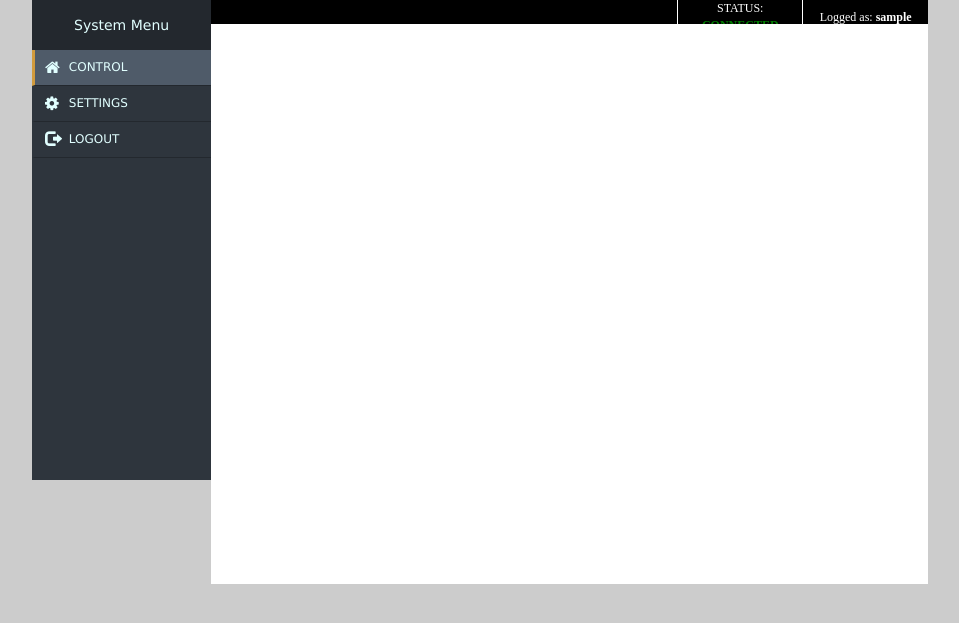
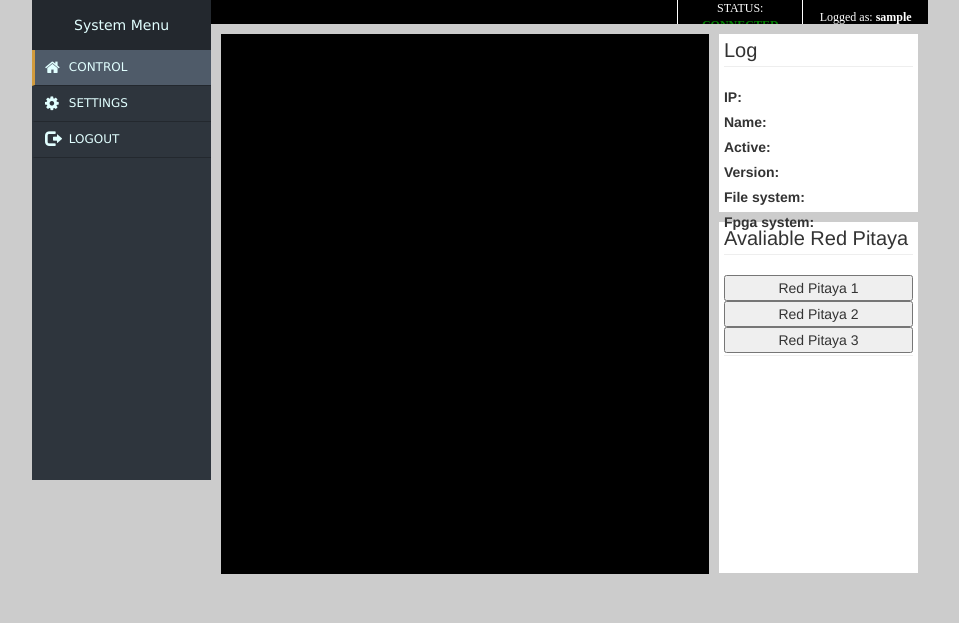
Before and after one commit to 1nfused/RemoteAccess, a Flask app: page /index in a window 1280 px wide. Shown: the top 623 px of the page, without its empty margins (160-1119 px from the left). Run offline with Flask 2, Linux system fonts and the light colour scheme; the visitor is signed in with stand-in values (Sample User, id 1); some libraries are stand-ins or nearby versions.

Commit message:
Added some basic layout in index. Added some basic error handling. Meh :D

```diff
--- a/remote_system/app/main.py
+++ b/remote_system/app/main.py
@@ -8,6 +8,10 @@ from sqlalchemy.orm import relationship
 import datetime
 import json
 import logging
+import requests
+from requests.exceptions import HTTPError, ConnectionError
+
+import constants
 
 app = Flask(__name__)
 app.config.from_object(os.environ['APP_SETTINGS'])
@@ -15,6 +19,7 @@ app.config['SQLALCHEMY_TRACK_MODIFICATIONS'] = False
 db = SQLAlchemy(app)
 
 
+# User class
 class User(db.Model):
     __tablename__ = "users"
 
@@ -23,13 +28,26 @@ class User(db.Model):
     name = db.Column(db.String, nullable=False)
     email = db.Column(db.String, nullable=False)
     password = db.Column(db.String, default="root")
-    role = db.Column(db.Boolean, default=False)
+    role = db.Column(db.Boolean, nullable=False)
 
     def __init__(self, username, password, name, email):
         self.username = username
         self.password = password
         self.name = name
         self.email = email
+
+
+# Red Pitaya instance class
+class RedPitaya(db.Model):
+    __tablename__ = "redpitaya"
+
+    id = db.Column(db.Integer, primary_key=True)
+    name = db.Column(db.String, nullable=False)
+    mac = db.Column(db.String, nullable=False)
+
+    def __init__(self, name, mac):
+        self.name = name
+        self.mac = mac
 
 
 @app.route('/', methods=['GET', 'POST'])
@@ -72,12 +90,38 @@ def index():
     return render_template('index.html')
 
 
+# One of the main functions
+@app.route('/connect_pitaya', methods=['POST'])
+def connect_pitaya():
+
+    rp = request.form.get('button_pitaya', type=str)
+    mac = constants.registred_red_pitaya.get(rp)
+
+    # Try and connect to the redpitaya
+    try:
+        r = requests.get("http://www.ip-address.com")
+    except ConnectionError:
+        flash("Could not connect Red Pitaya. Please check your connection")
+        return render_template(
+            'index.html',
+            error="error")
+    print "We are ok! :)"
+    flash("Successfully connected %s with MAC: %s" % (rp, mac))
+    return redirect(url_for('index'))
+
+
 @app.route('/settings', methods=['GET', 'POST'])
 def settings():
+    response = {"success": True }
     # If we want to update our contant info
     if request.method == 'POST':
 
         username = request.form.get('username', type=str)
+        if User.query.filter(username == username).first():
+            response = {
+                "success": False, "error": "Username already exists"}
+            return redirect(url_for('settings', response=response))
+
         name = request.form.get('name', type=str)
         surname = request.form.get('surname', type=str)
         email = request.form.get('email', type=str)
@@ -85,10 +129,10 @@ def settings():
         user = User(username, "root", name, email)
         db.session.add(user)
         db.session.commit()
-        print "Adde user"
-        return redirect(url_for('settings'))
+        response = {"success": True, "error": "Successfully created user" }
+        return redirect(url_for('settings', response=response))
 
-    return render_template('settings.html')
+    return render_template('settings.html', response=response)
 
 
 @app.route('/logout')
@@ -107,4 +151,6 @@ def before_request():
             return None
 
 if __name__ == '__main__':
+    # Global jinja functions
+    app.jinja_env.globals.update(connect_pitaya=connect_pitaya)
     app.run()
--- a/remote_system/app/static/css/style.css
+++ b/remote_system/app/static/css/style.css
@@ -192,9 +192,9 @@ body{
 .content {
   width: 80%;
   height: 70%;
-  background-color: white;
+  background: #CCCCCC;
   float: right;
-  padding: 20px 20px 20px 20px;
+  padding: 10px 10px 10px 10px;
 }
 
 .content h2{
@@ -238,3 +238,34 @@ th, td {
 .form_data label{
   text-align: right;
 }
+
+.right_content {
+  width: 70%;
+  float: left;
+  height: 100%;
+  background: black;
+}
+
+.left_block2 {
+  height: 65%;
+  margin-top: 5%;
+  background-color: white;
+  padding: 5px 5px 5px 5px;
+}
+
+.left_block1 {
+  height: 33%;
+  background-color: white;
+  padding: 5px 5px 5px 5px;
+}
+
+.left_content {
+  width: 30%;
+  float: right;
+  height: 100%;
+  padding-left: 10px;
+}
+
+.left_content hr{
+
+}
--- a/remote_system/app/templates/index.html
+++ b/remote_system/app/templates/index.html
@@ -4,7 +4,55 @@
 {% block extra_header %}{% endblock %}
 
 {% block content %}
-<div>
-
+<div class="right_content">
+	{% if not error %}
+		{% with messages = get_flashed_messages() %}
+		  {% if messages %}
+		    {% for message in messages %}
+		      <div class="alert alert-success alert-dismissible" role="alert">
+			      <button type="button" class="close" data-dismiss="alert" aria-label="close"><span aria-hidden="true">&times;</span></button>
+			      {{ message }}
+		      </div>
+		    {% endfor %}
+		    </ul>
+		  {% endif %}
+		{% endwith %}
+	{% else %}
+		{% with messages = get_flashed_messages() %}
+		  {% if messages %}
+		    {% for message in messages %}
+		      <div class="alert alert-danger alert-dismissible" role="alert">{{ message }}</div>
+		      <button type="button" class="close" data-dismiss="alert" aria-label="close"><span aria-hidden="true">&times;</span></button>
+		    {% endfor %}
+		    </ul>
+		  {% endif %}
+		{% endwith %}
+	{% endif %}
+</div>
+<div class="left_content">
+	<div class="left_block1">
+		<h2>Log</h2>
+		<hr class="custom_breaker">
+		<label>IP: </label><label></label><br>
+		<label>Name: </label><label></label><br>
+		<label>Active: </label><label></label><br>
+		<label>Version: </label><label></label><br>
+		<label>File system: </label><label></label><br>
+		<label>Fpga system: </label><label></label><br>
+	</div>
+	<div class="left_block2">
+		<h2>Avaliable Red Pitaya</h2>
+		<hr class="custom_breaker">
+		<form action="/connect_pitaya", method="post">
+			<button name="button_pitaya" type="submit" class="col-xs-12" value="pitaya1">Red Pitaya 1</button><br>
+		</form>
+		<form action="/connect_pitaya", method="post">
+			<button name="button_pitaya" type="submit" class="col-xs-12" value="pitaya2">Red Pitaya 2</button><br>
+		</form>
+		<form action="/connect_pitaya", method="post">
+			<button name="button_pitaya" type="submit" class="col-xs-12" value="pitaya3">Red Pitaya 3</button><br>
+		</form>
+		<hr>
+	</div>
 </div>
 {% endblock %}
--- a/remote_system/app/templates/settings.html
+++ b/remote_system/app/templates/settings.html
@@ -59,5 +59,10 @@
 		      <button href="{{ url_for('settings') }}" class="custom_button" type="submit">Update profile</button>
 		    </div>
 		</form>
+		{% if response.success == false %}
+			<p class="error message" style="color:red">{{ response.error }}</p>
+		{% else %}
+			<p class="error message" style="color:green">{{ response.error }}</p>
+		{% endif %}
 	</div>
 {% endblock %}
```
